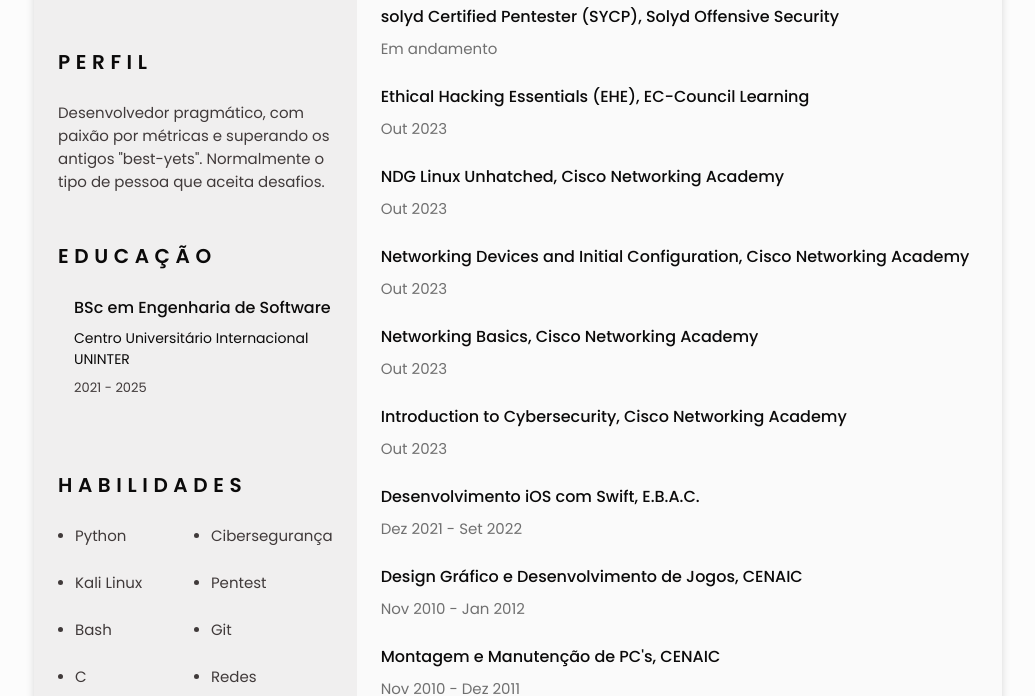
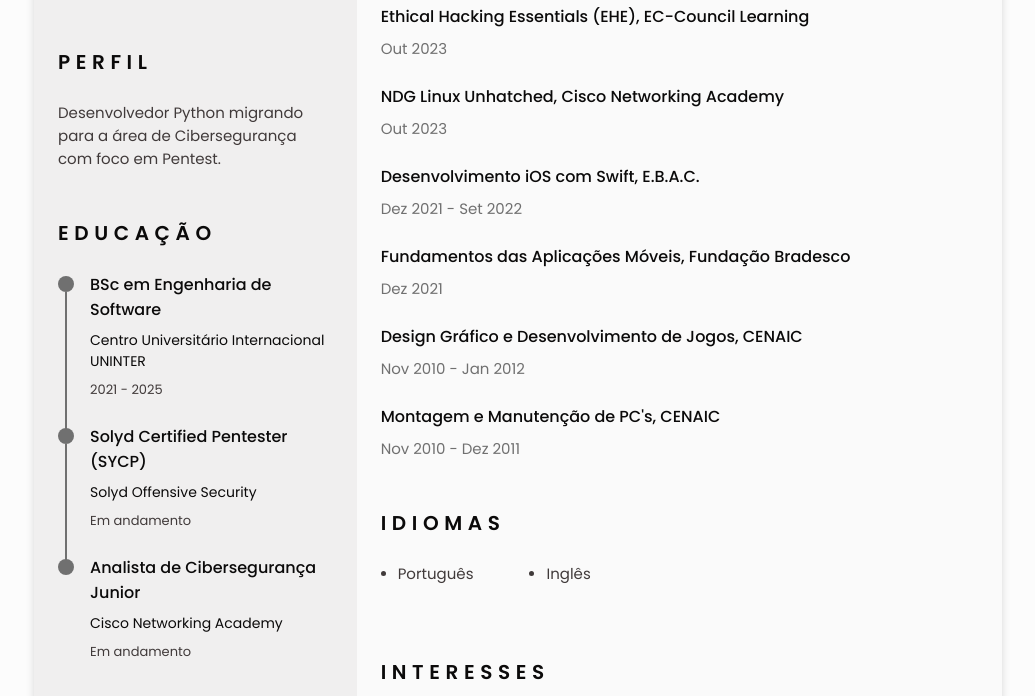
Before and after one commit to mmaachado/resume, a plain HTML site: page index_pt.html in a window 1280 px wide. Shown: the part 556-1252 px from the top of the page, without its empty margins (122-1157 px from the left). Drawn offline with nearby package versions, Linux system fonts and the light colour scheme.

```diff
--- a/index_pt.html
+++ b/index_pt.html
@@ -135,8 +135,7 @@
                     <h2 class="section-title">Perfil</h2>
 
                     <p class="profile__description">
-                        Desenvolvedor pragmático, com paixão por métricas e superando os antigos "best-yets".
-                        Normalmente o tipo de pessoa que aceita desafios.
+                        Desenvolvedor Python migrando para a área de Cibersegurança com foco em Pentest.
                     </p>
                 </section>
 
@@ -148,8 +147,8 @@
 
                         <div class="education__content">
                             <div class="education__time">
-                                <!-- <span class="education__rounder"></span>
-                                <span class="education__line"></span> -->
+                                <span class="education__rounder"></span>
+                                <span class="education__line"></span>
                             </div>
 
                             <div class="education__data bd-grid">
@@ -161,29 +160,29 @@
 
                         <div class="education__content">
                             <div class="education__time">
-                                <!-- <span class="education__rounder"></span>
-                                <span class="education__line"></span> -->
-                            </div>
-
-                            <!-- <div class="education__data bd-grid">
-                                <h3 class="education__title">Solyd Certified Pentester (SYCP)</h3>
-                                <span class="education__studies">Solyd Offensive Security</span>
-                                <span class="education__year">2023</span>
-                            </div> -->
-                        </div>
-
-                        <!-- <div class="education__content">
-                            <div class="education__time">
                                 <span class="education__rounder"></span>
                                 <span class="education__line"></span>
                             </div>
 
                             <div class="education__data bd-grid">
-                                <h3 class="education__title">Desenvolvimento iOS com Swift</h3>
-                                <span class="education__studies">E.B.A.C.</span>
-                                <span class="education__year">2021 - 2022</span>
+                                <h3 class="education__title">Solyd Certified Pentester (SYCP)</h3>
+                                <span class="education__studies">Solyd Offensive Security</span>
+                                <span class="education__year">Em andamento</span>
                             </div>
-                        </div> -->
+                        </div>
+
+                        <div class="education__content">
+                            <div class="education__time">
+                                <span class="education__rounder"></span>
+                                <!-- <span class="education__line"></span> -->
+                            </div>
+
+                            <div class="education__data bd-grid">
+                                <h3 class="education__title">Analista de Cibersegurança Junior</h3>
+                                <span class="education__studies">Cisco Networking Academy</span>
+                                <span class="education__year">Em andamento</span>
+                            </div>
+                        </div>
 
                     </div>
                 </section>
@@ -284,12 +283,6 @@
                     <div class="certificate__container bd-grid">
 
                         <div class="certificate__content">
-                            <h3 class="certificate__title">solyd Certified Pentester (SYCP), Solyd Offensive Security
-                            </h3>
-                            <p class="certificate__description">Em andamento</p>
-                        </div>
-
-                        <div class="certificate__content">
                             <h3 class="certificate__title">Ethical Hacking Essentials (EHE), EC-Council Learning</h3>
                             <p class="certificate__description">Out 2023</p>
                         </div>
@@ -301,32 +294,16 @@
                         </div>
 
                         <div class="certificate__content">
-                            <h3 class="certificate__title">Networking Devices and Initial Configuration, Cisco
-                                Networking Academy</h3>
-                            <p class="certificate__description">Out 2023</p>
-                        </div>
-
-                        <div class="certificate__content">
-                            <h3 class="certificate__title">Networking Basics, Cisco Networking Academy</h3>
-                            <p class="certificate__description">Out 2023</p>
-                        </div>
-
-                        <div class="certificate__content">
-                            <h3 class="certificate__title">Introduction to Cybersecurity, Cisco Networking Academy</h3>
-                            <p class="certificate__description">Out 2023</p>
-                        </div>
-
-                        <div class="certificate__content">
                             <h3 class="certificate__title">Desenvolvimento iOS com Swift, E.B.A.C.</h3>
                             <p class="certificate__description">Dez 2021 - Set 2022</p>
                         </div>
 
-                        <!-- <div class="certificate__content">
+                        <div class="certificate__content">
                             <h3 class="certificate__title">Fundamentos das Aplicações Móveis, Fundação Bradesco</h3>
                             <p class="certificate__description">Dez 2021</p>
                         </div>
 
-                        <div class="certificate__content">
+                        <!-- <div class="certificate__content">
                             <h3 class="certificate__title">Certificação Lean Six Sigma Yellow Belt, Escola EDTI</h3>
                             <p class="certificate__description">Abr 2020 - Mai 2020</p>
                         </div> -->
```
Also changed, not shown: index.html (+16 -51 lines), static/css/styles.css (+17 -8 lines).
